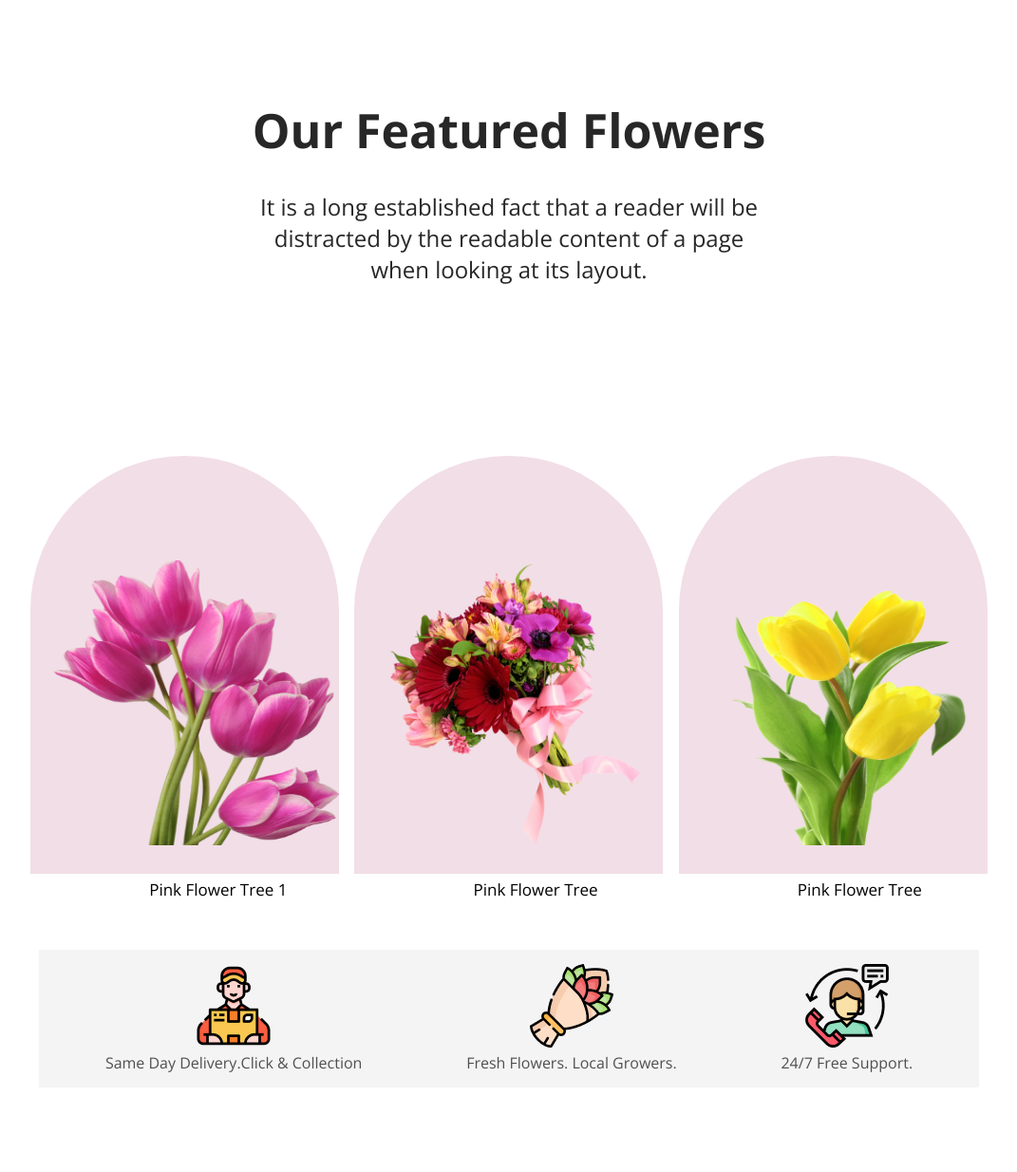
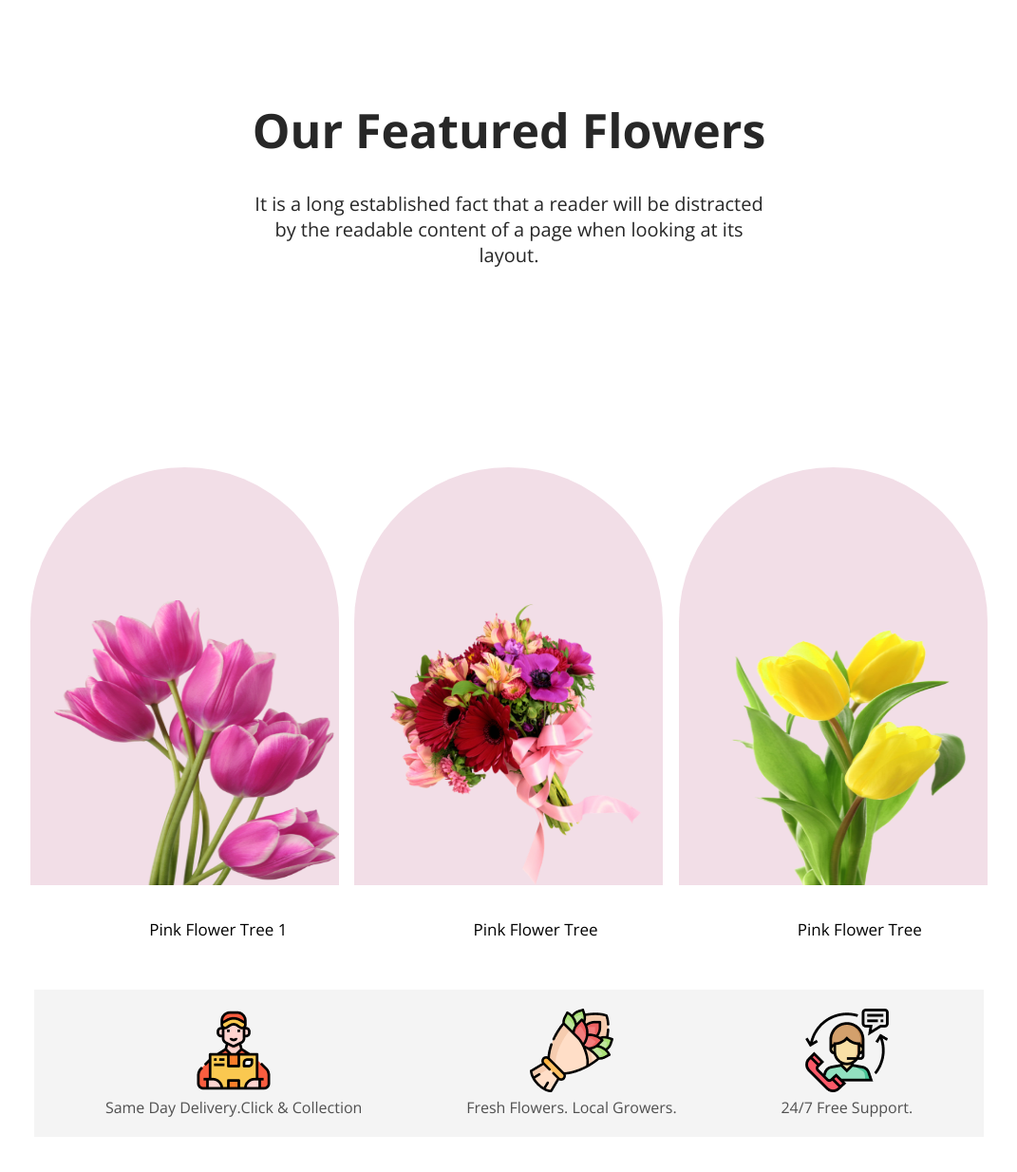
Before and after one commit to joykbiswas/flower-shop, a plain HTML site: page index.html in a window 1280 px wide. Shown: the part 738-1972 px from the top of the page at 95% size, without its empty margins (104-1175 px from the left). Drawn offline with nearby package versions, Linux system fonts and the light colour scheme.

Commit message:
flower shop done

```diff
--- a/index.html
+++ b/index.html
@@ -11,6 +11,7 @@
     <link href="https://fonts.googleapis.com/css2?family=Open+Sans:wght@400;700;800&display=swap" rel="stylesheet">
 </head>
 <body>
+     <!-- header section starts -->
     <header>
         <section class="banner">
             <div class="banner-text">
@@ -26,6 +27,7 @@
             </div>
         </section>
     </header>
+     <!-- main section starts -->
     <main>
         <section >
             <div class="feature-tree">
@@ -50,14 +52,12 @@
                     <div class="flower-tree">
                         <img class="tree" src="./img/pngwing 7.png" alt="">
                         <p>Pink Flower Tree</p>
-
                     </div>
-
-
            </div>
 
         </section>
 
+        <!-- group section starts -->
         <section>
             <div class="group-container">
                 <div class="group-section">
@@ -72,11 +72,10 @@
                     <img src="./img/Group 59.png" alt="">
                     <p>24/7 Free Support.</p>
                 </div>
-
             </div>
-
         </section>
 
+        <!-- Products section starts -->
         <section>
             <div class="products">
                 <h1 class="heading">Latest <span class="primary">products</span></h1>
@@ -130,11 +129,11 @@
                 </div>
             </div>
         </section>
-
+       <!-- hot deal section starts -->
         <section>
            <div class="hot-deal">
             <div class="deal-text">
-                <h1 class="deal-title">Hot Deal ! Sale Up To 25% Off</h1>
+                <h1 class="deal-title"> <span class="primary">HotDeal !</span> Sale Up To 25% Off</h1>
                 <p class="deal-description ">
                     It is a long established fact that a reader will be distracted by the readable content of a page when looking at its layout.
                 </p>
@@ -146,7 +145,7 @@
             </div>
            </div>
         </section>
-
+         <!-- instagram section starts -->
         <section >
             <div class="instagram">
                 <div class="instagram-text">
@@ -163,9 +162,9 @@
                     <img class="cover" src="./img/Rectangle 6.png" alt="">
                 </div>
             </div>
-
         </section>
 
+        <!-- contact box starts -->
         <section class="serch-box">
             <div class="contact-box">
                 <h1 class="name-title">Get The Latest Deals</h1>
@@ -175,17 +174,14 @@
             </div>
         </section>
     </main>
+    <!-- footer section starts -->
     <footer>
         <div class="footer-section">
             <h1 class="footer-heading"><span class="foot-title">Flower</span> Shop</h1>
             <p class="footer-description">
                 It is a long established fact that a reader will be distracted by the readable <br> content of a page when looking at its layout.
             </p>
-
             <p class="copy-right">@2020-2023, FlowerShop.com. All rights reserved. </p>
-        </div>
-        <div>
-
         </div>
     </footer>
 
--- a/style.css
+++ b/style.css
@@ -57,7 +57,7 @@
    padding-top: 100px;
 }
 .feature-descption{
-    font-size: 24px;
+    font-size: 20px;
     width: 50%;
     margin: auto;
     padding-top: 30px;
@@ -80,7 +80,7 @@
 
     width: 300px;
     height: 300px;
-    padding-top: 110px;
+    padding-top: 140px;
 }
 .flowers{
     display: flex;
@@ -88,7 +88,7 @@
     margin: auto;
     justify-content: space-around;
     align-items: center;
-    padding: 80px;
+    padding: 110px;
 
 }
  /* group section start here */
@@ -99,7 +99,7 @@
     color: rgba(39, 39, 39, 0.8);
     width: 75%;
     margin: auto;
-    padding: 15px;
+    padding: 20px;
     text-align: center;
 
 }
@@ -179,11 +179,9 @@
     text-align: center;
     justify-content: center;
     margin: 80px;
-
-
  }
  .cover{
-    width: 220px;
+    width: 230px;
     height: 280px;
  }
  .instagram-img{
@@ -228,7 +226,6 @@
     justify-content: center;
     color:rgb(255,255,255,0.80);
     padding: 28px 0px;
-    /* width: 600px; */
    }
 
    .footer-section{
```
